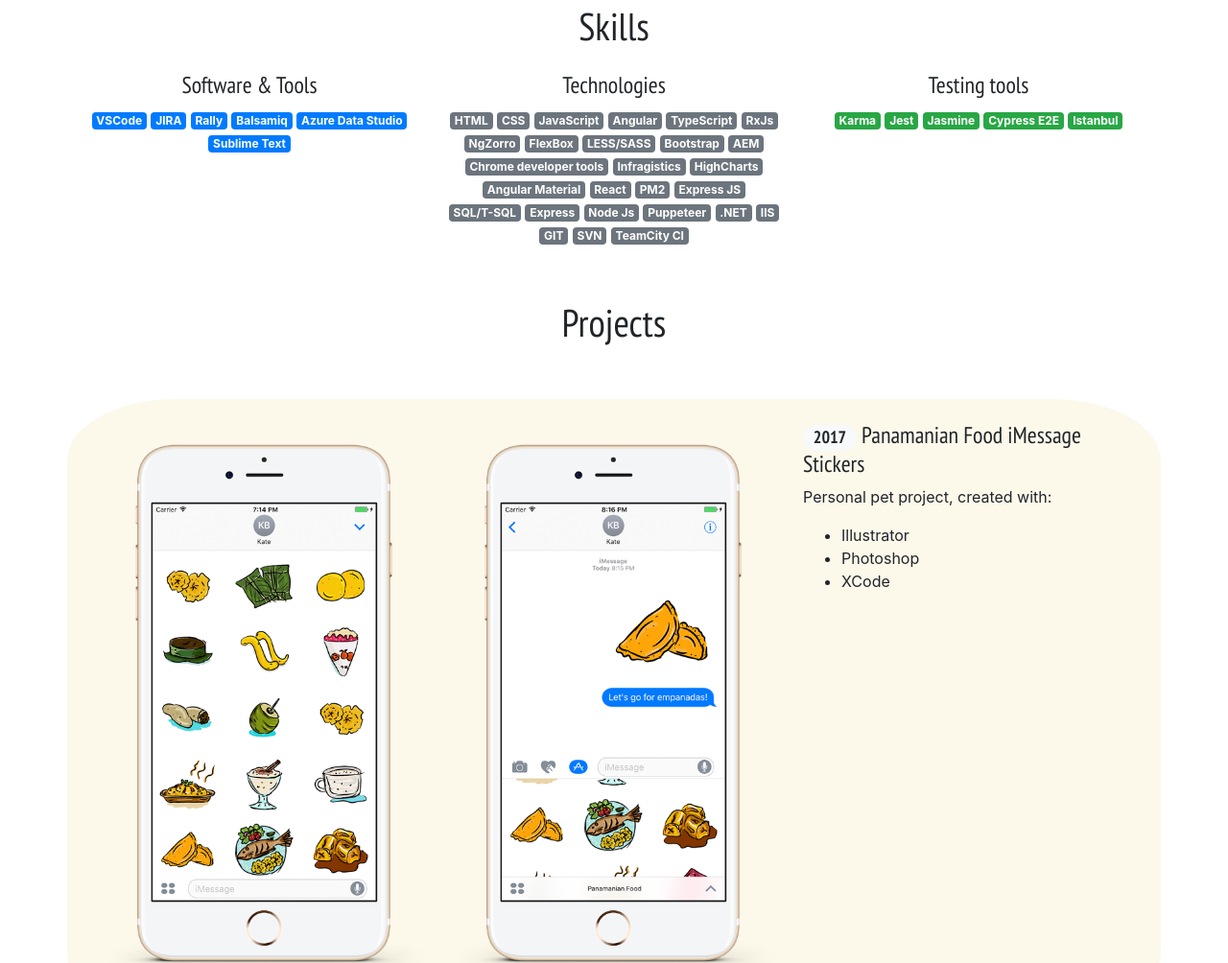
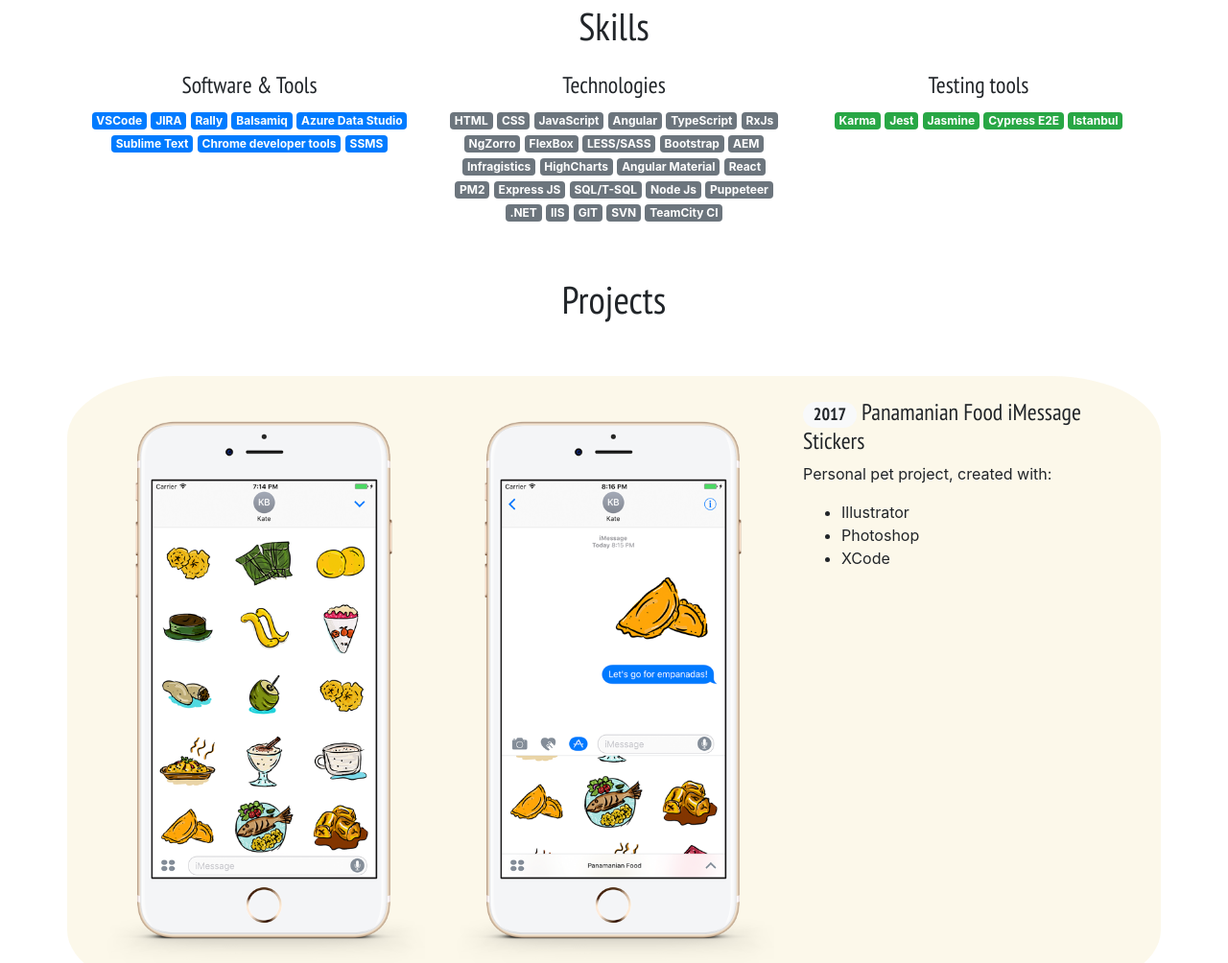
Before and after one commit to caceresGianinna/portfolio, a website: page index.html in a window 1280 px wide. Shown: the part 2371-3375 px from the top of the page at 96% size. Drawn offline with nearby package versions, Linux system fonts and the light colour scheme; files whose address does not match are found by name.

Commit message:
Add assets

```diff
--- a/index.html
+++ b/index.html
@@ -205,7 +205,8 @@
                 <span class="badge badge-primary">Balsamiq</span>
                 <span class="badge badge-primary">Azure Data Studio</span>
                 <span class="badge badge-primary">Sublime Text</span>
-
+                <span class="badge badge-primary">Chrome developer tools</span>
+                <span class="badge badge-primary">SSMS</span>
 
 
             </div>
@@ -222,7 +223,6 @@
                     <span class="badge badge-secondary">LESS/SASS</span>
                     <span class="badge badge-secondary">Bootstrap</span>
                     <span class="badge badge-secondary">AEM</span>
-                    <span class="badge badge-secondary">Chrome developer tools</span>
                     <span class="badge badge-secondary">Infragistics</span>
                     <span class="badge badge-secondary">HighCharts</span>
                     <span class="badge badge-secondary">Angular Material</span>
@@ -230,7 +230,6 @@
                     <span class="badge badge-secondary">PM2</span>
                     <span class="badge badge-secondary">Express JS</span>
                     <span class="badge badge-secondary">SQL/T-SQL</span>
-                    <span class="badge badge-secondary">Express</span>
                     <span class="badge badge-secondary">Node Js</span>
                     <span class="badge badge-secondary">Puppeteer</span>
                     <span class="badge badge-secondary">.NET</span>
@@ -327,6 +326,7 @@
             </div>
 
             <div class="col-md-6">
+                <img src="assets/images/portfolio-2015.png" alt="Portfolio 2015" class="img-fluid">
             </div>
         </div>
 
```
Also changed, not shown: 1 other file.
